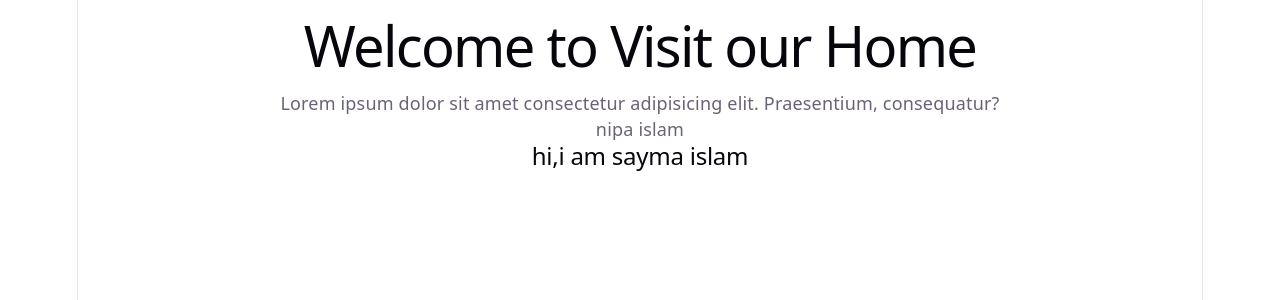
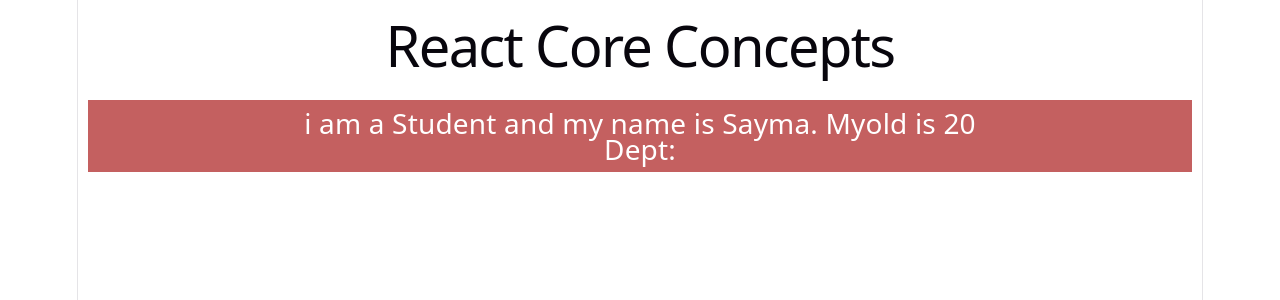
Before and after one commit to SAYMAISLAM11/My-Project, a React (Vite) app: page / in a window 1280 px wide. Shown: the top 300 px of the page. Built offline with nearby package versions, Linux system fonts and the light colour scheme.

Commit message:
Update React project

```diff
--- a/src/App.css
+++ b/src/App.css
@@ -1,3 +1,11 @@
+.student{
+  background-color: #c46060;
+  padding: 10px;
+  margin: 10px;
+  font-size: 28px;
+  color: #fff;
+
+}
 .counter {
   font-size: 16px;
   padding: 5px 10px;
--- a/src/App.jsx
+++ b/src/App.jsx
@@ -1,19 +1,21 @@
-import { useState } from 'react'
-import heroImg from './assets/hero.png'
-import reactLogo from './assets/react.svg'
-import viteLogo from './assets/vite.svg'
+
 import './App.css'
-
 function App() {
-  const [count, setCount] = useState(0)
-
   return (
     <>
-      <h1>Welcome to Visit our Home</h1>
-      <p>Lorem ipsum dolor sit amet consectetur adipisicing elit. Praesentium, consequatur?</p>
-      <p>nipa islam</p>
-      <h2>hi,i am sayma islam</h2>
+      <h1>React Core Concepts</h1>
+      <Student />
     </>
+  )
+}
+function Student() {
+  const name="Sayma"
+  const age = 20;
+  return (
+    <div className="student">
+    <p>i am a Student and my name is {name}. Myold is {age}</p>
+    <p>Dept:</p>
+    </div>
   )
 }
 
```
